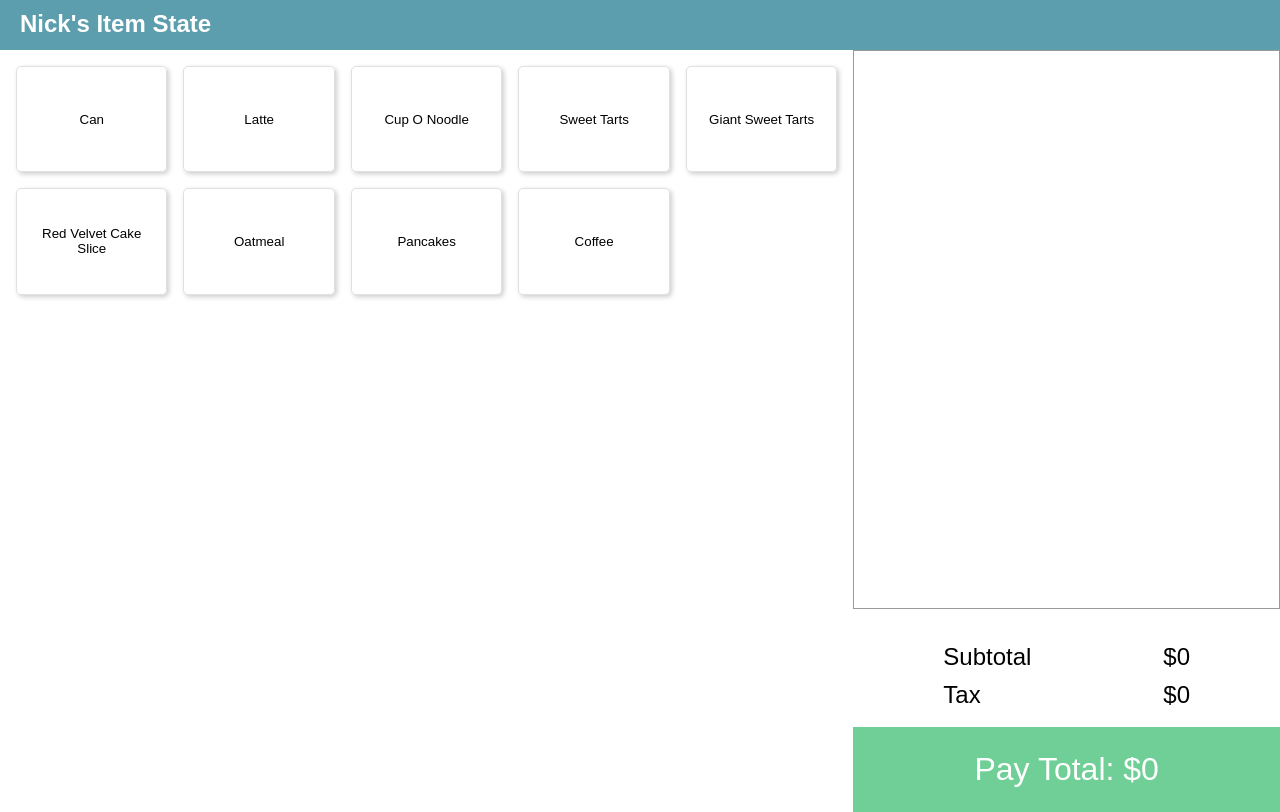
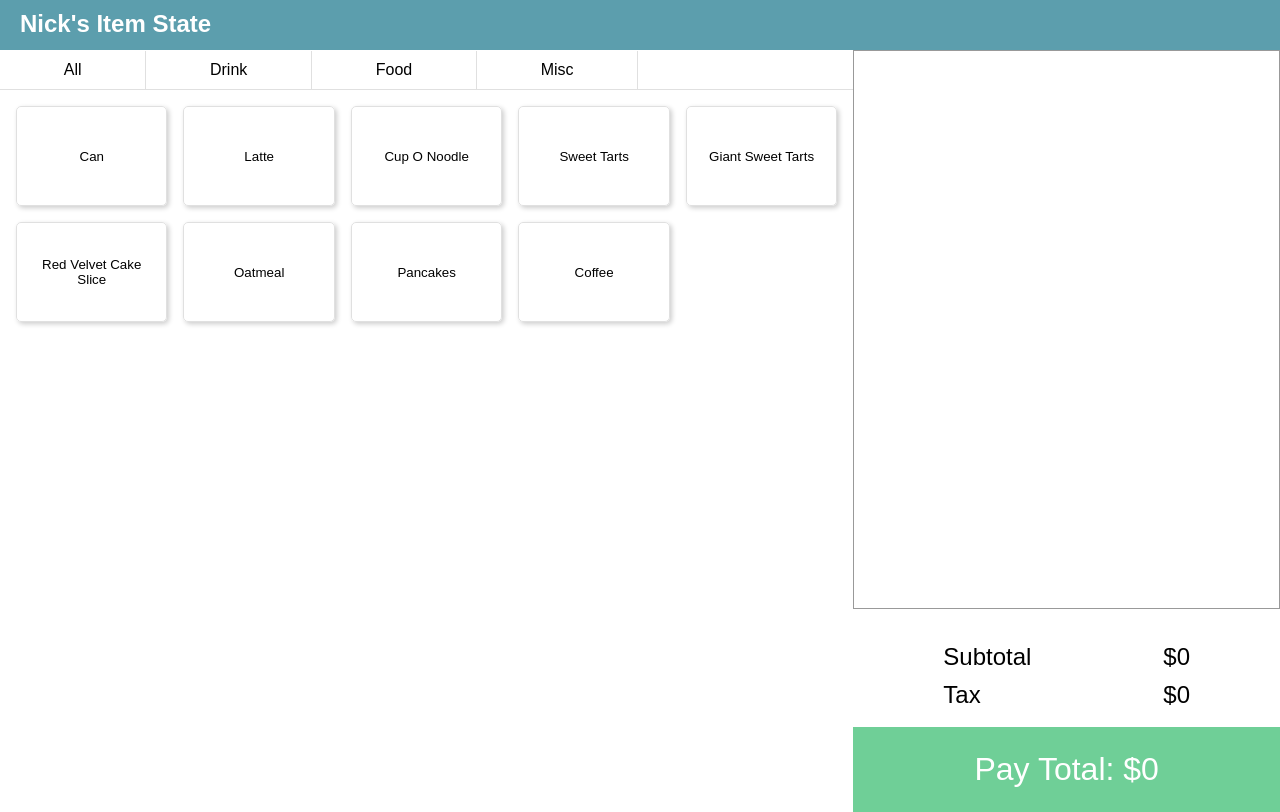
Before and after one commit to krames12/state-practice-in-react, a React (Create React App) app: page / in a window 1280 px wide. Built offline with nearby package versions, Linux system fonts and the light colour scheme.

Commit message:
added categories to itemArray, filled in category bar

```diff
--- a/src/App.css
+++ b/src/App.css
@@ -12,9 +12,10 @@
   height: 100vh;
   display: grid;
   grid-template-columns: repeat(3, 1fr);
-  grid-template-rows: 50px repeat(4, 1fr);
+  grid-template-rows: 50px 40px repeat(4, 1fr);
   grid-template-areas:
     "header header header"
+    "categories categories checkout"
     "item-list item-list checkout"
     "item-list item-list checkout"
     "item-list item-list checkout"
@@ -32,8 +33,26 @@ header h2 {
   margin-top: 10px;
 }
 
+.category-container {
+  grid-area: categories;
+  border-bottom: 1px solid var(--light-grey);
+  display: grid;
+  grid-template-rows: auto;
+  grid-template-columns: repeat(6, auto);
+  align-items: center;
+  padding: 0;
+  margin: 0;
+}
+
+.category-container > .category {
+  padding: 10px;
+  border-right: 1px solid var(--light-grey);
+  text-align: center;
+}
+
 .item-container {
   display: grid;
+  margin: 0;
   padding: 1rem;
   overflow-y: scroll;
   grid-template-columns: repeat(5, minmax(100px, 1fr));
@@ -49,6 +68,7 @@ header h2 {
   box-shadow: 2px 2px 5px rgba(0, 0, 0, 0.2);
   cursor: pointer;
   min-width: 50px;
+  min-height: 100px;
   padding: 1rem;
   border: 1px solid var(--light-grey);
   border-radius: 5px;
--- a/src/App.js
+++ b/src/App.js
@@ -3,6 +3,8 @@ import ItemList from './ItemList';
 import Checkout from './Checkout';
 import CheckoutTotals from './CheckoutTotals';
 import CheckoutProvider from './CheckoutContext';
+import Categories from "./Categories";
+import { categories } from "./itemArray";
 import './App.css';
 
 class App extends Component {
@@ -13,9 +15,10 @@ class App extends Component {
               <header>
                 <h2>Nick's Item State</h2>
               </header>
-                <ItemList />
-                <Checkout />
-                <CheckoutTotals />
+              <Categories categories={categories} />
+              <ItemList />
+              <Checkout />
+              <CheckoutTotals />
             </div>
         </CheckoutProvider>
     );
--- /dev/null
+++ b/src/Categories.js
@@ -0,0 +1,22 @@
+import React, { Component } from 'react';
+
+class Categories extends Component {
+    constructor(props) {
+        super(props);
+        this.state = {
+            selected: "All",
+        };
+    }
+
+    render() {
+        return(
+            <div className="category-container">
+                { this.props.categories.map(
+                    category => <div className="category">{category}</div>
+                ) }
+            </div>
+        )
+    }
+}
+
+export default Categories;
--- a/src/ItemList.js
+++ b/src/ItemList.js
@@ -1,6 +1,6 @@
 import React, { Component } from 'react';
 import { CheckoutConsumer } from './CheckoutContext';
-import itemArray from './itemArray';
+import itemArray, { categories } from './itemArray';
 import Item from './Item';
 
 class ItemList extends Component {
@@ -8,6 +8,7 @@ class ItemList extends Component {
         super(props);
         this.state = {
             "items": itemArray,
+            "categories": categories,
         }
     }
 
--- a/src/itemArray.js
+++ b/src/itemArray.js
@@ -74,3 +74,10 @@ const itemArray = [
 ];
 
 export default itemArray;
+
+export const categories = [
+    "All",
+    "Drink",
+    "Food",
+    "Misc"
+]
```
